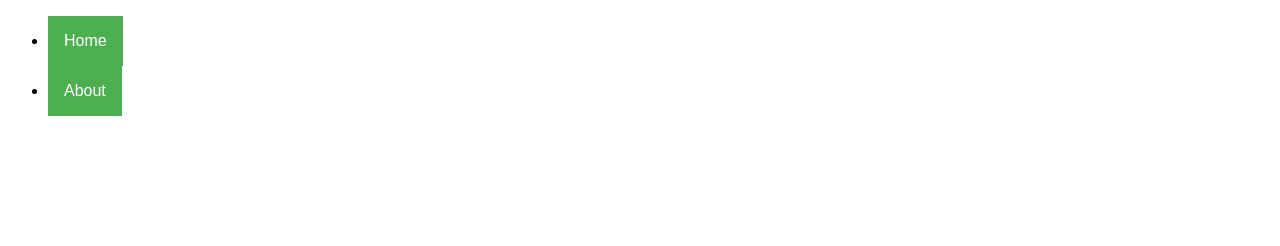
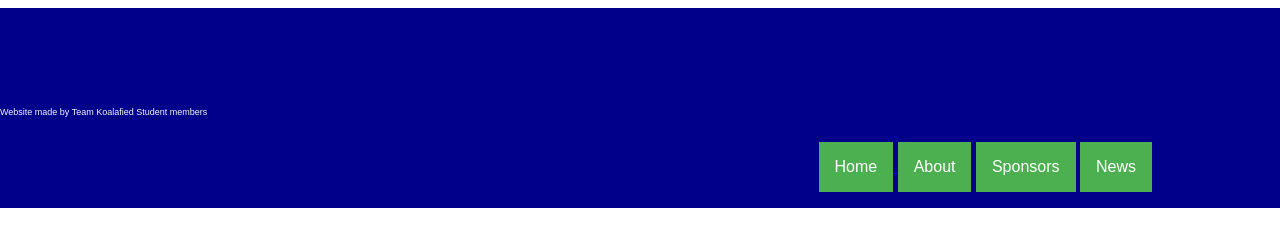
Before and after one commit to smithomaster/public_html_new, a plain HTML site: page index.html in a window 1280 px wide. Drawn offline with Linux system fonts and the light colour scheme.

Commit message:
more setup

```diff
--- a/index.html
+++ b/index.html
@@ -5,8 +5,11 @@
     <title>Team Koalafied - FRC #6996</title>
     </head>
     <body>
-        <!-- Menu List -->
-        <ul class="menu">
+        <header>
+            <nav>
+                <p class= "credit">Website made by Team Koalafied Student members</p>
+                <!-- Menu List -->
+                <ul class="menu">
         <li>
             <a href = "index.html">
                 <!-- The dropdown container -->
@@ -26,6 +29,32 @@
                 </div>
             </div>
         </li>
+        <li>
+            <div class="dropdown">
+                <button class="dropbtn">Sponsors</button>
+                <!-- Content of the dropdown -->
+                <div class="dropdown-content">
+                    <a href="sponsors.html">Sponsors</a>
+                    <a href="friends-banner.html">Friends of Koalafied</a>
+                    <a href="how-to-sponsor.html">How to Sponsor</a>
+                </div>
+            </div>
+        </li>
+        <li>
+            <div class="dropdown">
+                <button class="dropbtn">News</button>
+                <!-- Content of the dropdown -->
+                <div class="dropdown-content">
+                    <a href="team-news.html">Team News</a>
+                    <a href="weekly-journal.html">Weekly Journal</a>
+                </div>
+            </div>
+        </li>
         </ul>
+            </nav>
+        </header>
+        <div class = "page-title">
+
+        </div>
     </body>
 </html>
--- a/koalafied.css
+++ b/koalafied.css
@@ -1,4 +1,32 @@
- /* Dropdown Button */
+header {
+    background-color:darkblue;
+    background-repeat: no-repeat;
+    background-size:  cover;
+    font-family: Arial, Helvetica, sans-serif;
+    color:white;
+    width: 100%;
+    text-align:left;
+    border-radius: 0px;
+    position: absolute;
+    left: 0px;
+}
+
+p.credit {
+    color:whitesmoke;
+    font-size: 9px;
+    padding-top: 90px;
+}
+ul.menu {
+    width=100%;
+    float:right;
+    background-color: darkblue;
+    padding-right: 10%;
+}
+
+ul.menu li {
+    display:inline;
+}
+/* Dropdown Button */
 .dropbtn {
     background-color: #4CAF50;
     color: white;
@@ -39,3 +67,10 @@
 
 /* Change the background color of the dropdown button when the dropdown content is shown */
 .dropdown:hover .dropbtn {background-color: #3e8e41;}
+
+div.page-title {
+    background-color: yellow;
+    height: 100px;
+    width: 100%;
+    border-radius: 0px;
+}
```
